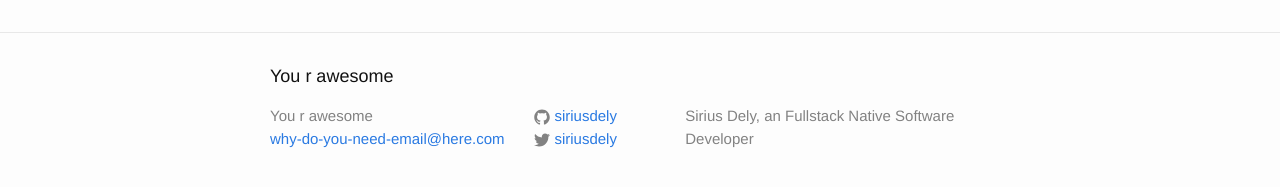
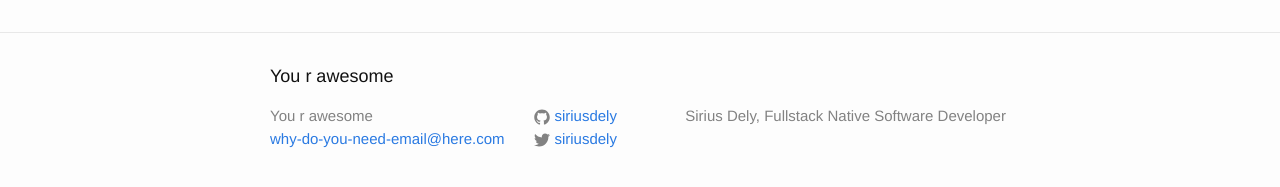
Before and after one commit to siriusdely/siriusdely.github.com, a Jekyll site: the page built from index.md, in a window 1280 px wide. Shown: the part 354-541 px from the top of the page. Built offline with Jekyll 4.4.1, drawn with Linux system fonts in a browser that asks for light colours.

Commit message:
fix typo

```diff
--- a/_config.yml
+++ b/_config.yml
@@ -16,7 +16,7 @@
 title: You r awesome
 email: why-do-you-need-email@here.com
 description: > # this means to ignore newlines until "baseurl:"
-  Sirius Dely, an Fullstack Native Software Developer
+  Sirius Dely, Fullstack Native Software Developer
 baseurl: "/blog" # the subpath of your site, e.g. /blog
 url: "https://sirius.syrilo.com" # the base hostname & protocol for your site, e.g. http://example.com
 twitter_username: siriusdely
@@ -32,6 +32,6 @@ exclude:
   - Gemfile.lock
 
 disqus:
-    shortname: sirius-syrilo-blog
+  shortname: sirius-syrilo-blog
 
 google_analytics: UA-96799624-1
```
